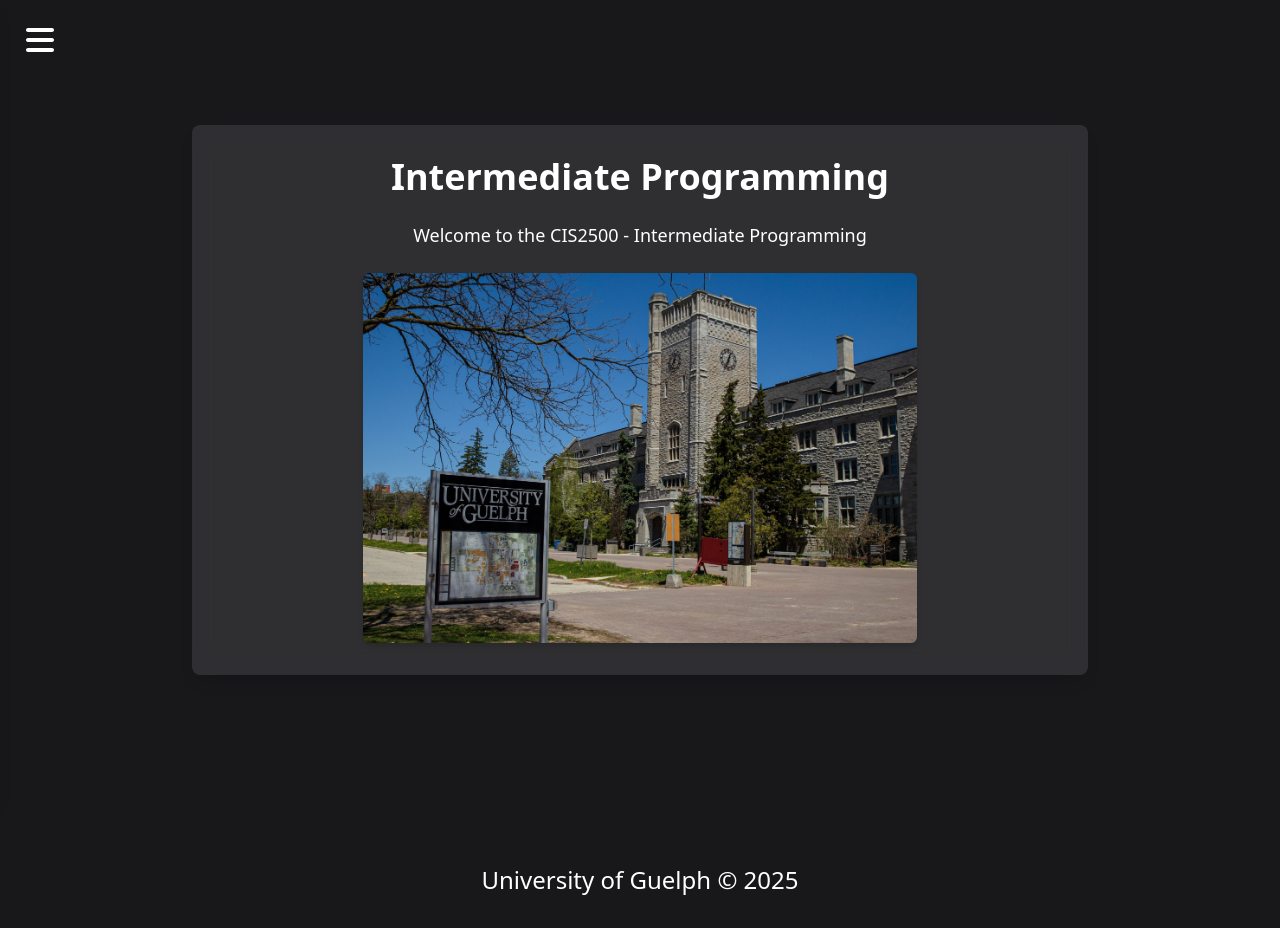
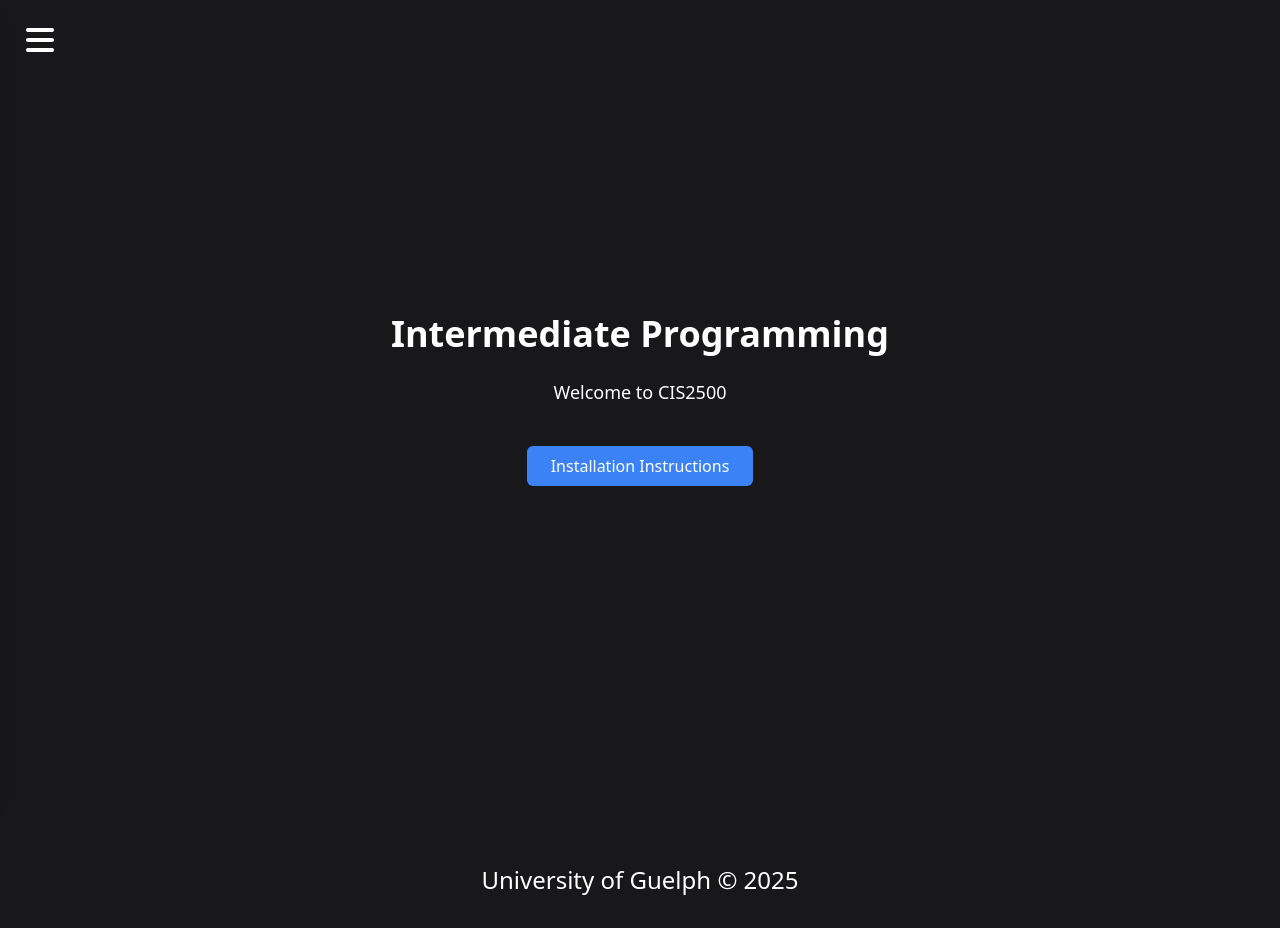
Before and after one commit to acandrewchow/cis2500-textbook, a Next.js app: page / in a window 1280 px wide. Built offline with nearby package versions, Linux system fonts and the light colour scheme.

Commit message:
Updates home page

```diff
--- a/src/components/HomePage.js
+++ b/src/components/HomePage.js
@@ -3,21 +3,17 @@
 
 const HomePage = () => {
   return (
-    <div className="relative flex flex-col items-center justify-center min-h-screen bg-zinc-900 text-white">
+    <div className="relative flex flex-col items-center justify-center min-h-screen bg-zinc-900 text-white p-8">
       <TableOfContents />
-      <div className="max-w-4xl text-center p-8 bg-white/10 backdrop-blur-md rounded-lg shadow-lg">
-        <h1 className="text-4xl font-bold mb-6">Intermediate Programming</h1>
-        <p className="text-lg mb-6">
-          Welcome to the CIS2500 - Intermediate Programming
-        </p>
-        <div className="flex justify-center">
-          <img
-            src="/images/guelph.jpg"
-            alt="Abstract Programming Art"
-            className="w-2/3 rounded-md shadow-md"
-          />
-        </div>
-      </div>
+      <h1 className="text-4xl font-bold mb-6">Intermediate Programming</h1>
+      <p className="text-lg mb-6">Welcome to CIS2500</p>
+
+      <a
+        href="/installation"
+        className="mt-4 px-6 py-2 bg-blue-500 text-white rounded-md hover:bg-blue-600 inline-block"
+      >
+        Installation Instructions
+      </a>
     </div>
   );
 };
```
